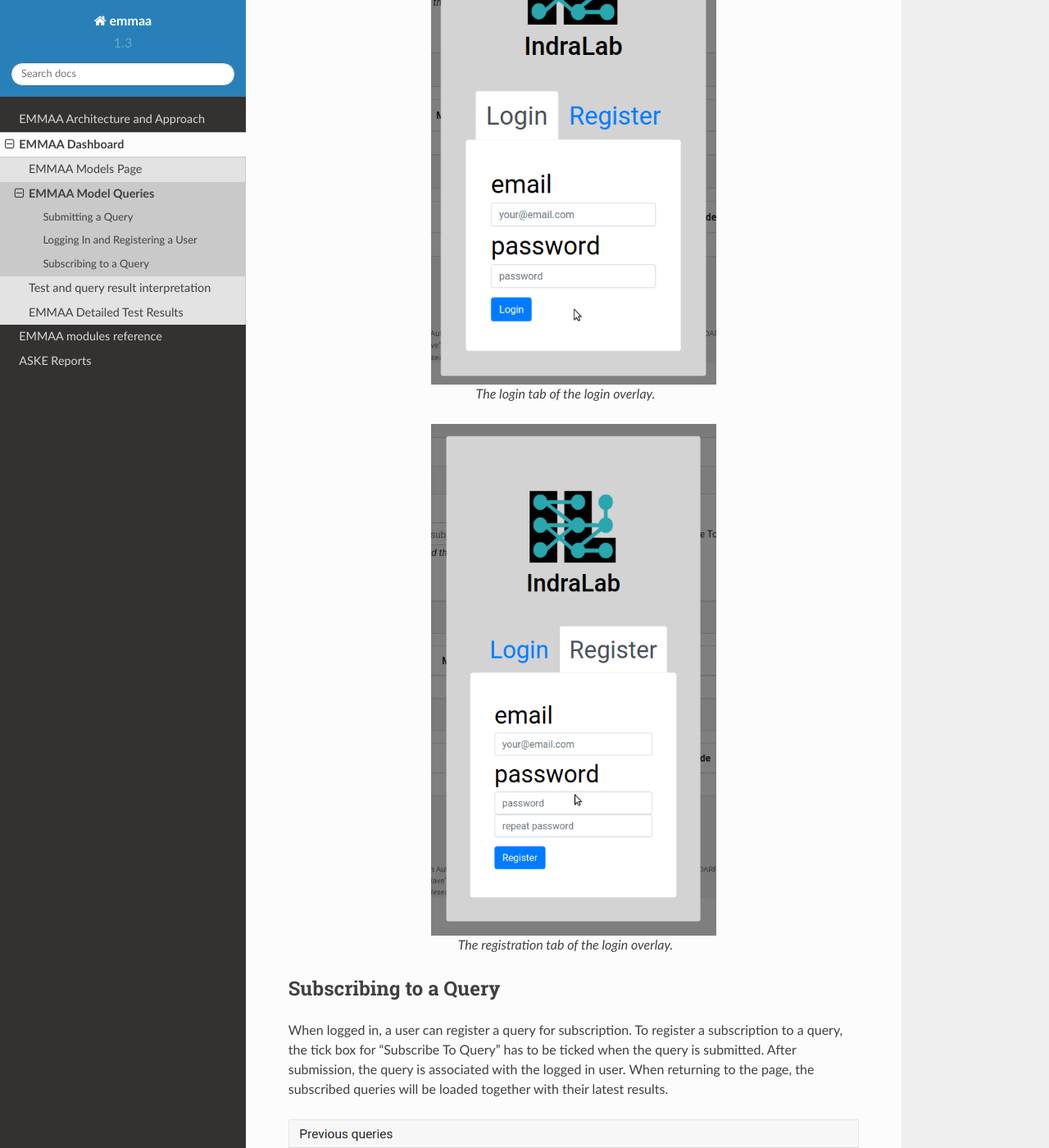
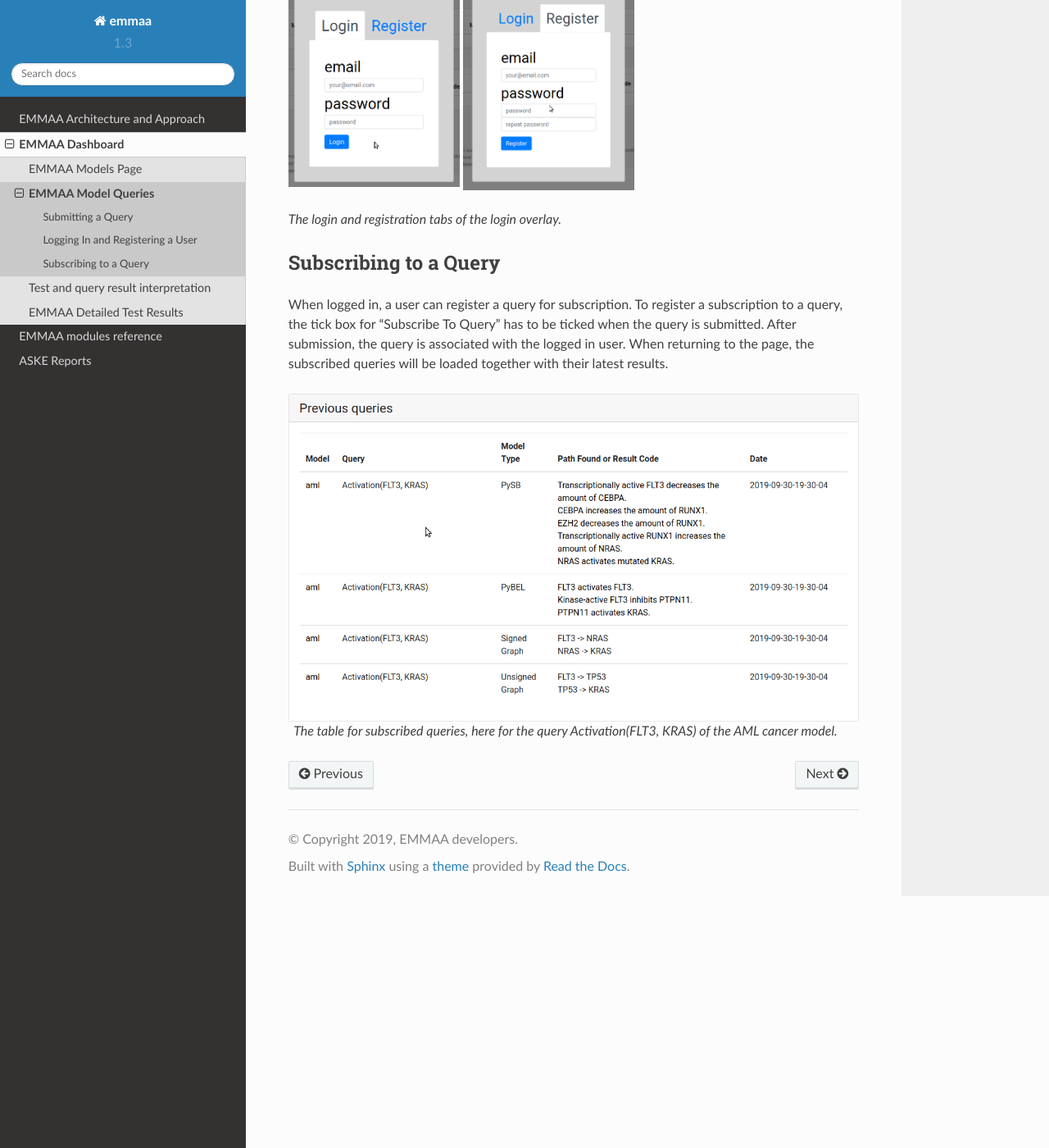
Before and after one commit to gyorilab/emmaa, a Sphinx documentation site: the page built from doc/dashboard/model_queries.rst, in a window 1280 px wide and 1400 px high, scrolled down 1951 px. Shown: the whole window at 82% size. Built offline with Sphinx 7.4.7 and the Read the Docs theme 2.0.0, drawn with Linux system fonts in a browser that asks for light colours.

Commit message:
Put login/registration images on a single line

```diff
--- a/doc/dashboard/model_queries.rst
+++ b/doc/dashboard/model_queries.rst
@@ -55,17 +55,17 @@ navigation bar. When clicking the login button, an overlay shows up asking
 for credentials. A user can also create an account by clicking "Register" if
 they don't already have an account.
 
-.. figure:: ../_static/images/login_window.png
-  :align: center
-  :figwidth: 50 %
+.. rst-class:: center
 
-  *The login tab of the login overlay.*
+   |p1| |p2|
 
-.. figure:: ../_static/images/registration_window.png
-  :align: center
-  :figwidth: 50 %
+.. |p1| image:: ../_static/images/login_window.png
+   :width: 30 %
 
-  *The registration tab of the login overlay.*
+.. |p2| image:: ../_static/images/registration_window.png
+   :width: 30 %
+
+*The login and registration tabs of the login overlay.*
 
 Subscribing to a Query
 ----------------------
```
